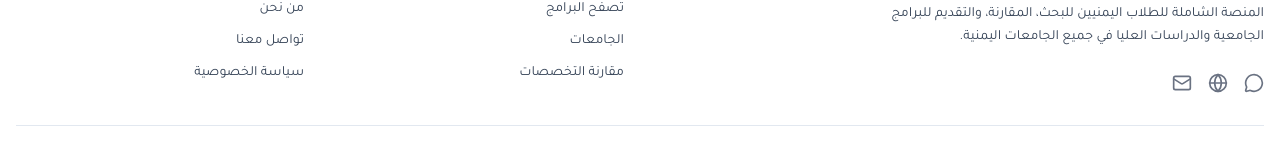
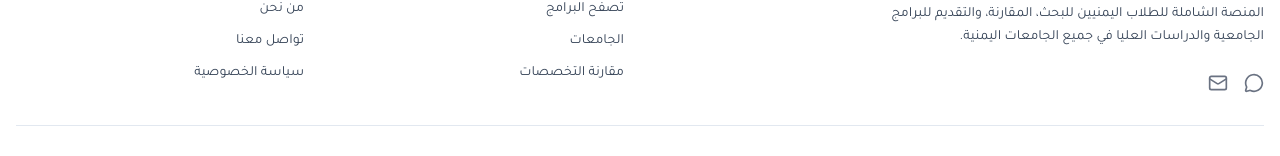
Before and after one commit to rassamTrassam/AcademicGauide, a Next.js app in the folder academic-guide/: page / in a window 1280 px wide. Shown: the part 1557-1713 px from the top of the page. Built offline with nearby package versions, Linux system fonts and the light colour scheme; no server answers; the database is empty.

Commit message:
style: remove globe icon from global footer

```diff
--- a/academic-guide/src/components/Footer.tsx
+++ b/academic-guide/src/components/Footer.tsx
@@ -18,15 +18,6 @@ export function Footer() {
               <Link href="/contact" className="text-gray-500 hover:text-blue-600 dark:text-gray-400 dark:hover:text-blue-400 transition-colors" title="تواصل معنا">
                 <MessageCircle size={20} />
               </Link>
-              <a
-                href="https://academic-guide.vercel.app"
-                target="_blank"
-                rel="noopener noreferrer"
-                className="text-gray-500 hover:text-blue-600 dark:text-gray-400 dark:hover:text-blue-400 transition-colors"
-                title="موقعنا الإلكتروني"
-              >
-                <Globe size={20} />
-              </a>
               <a
                 href="mailto:rassamTrassam@gmail.com"
                 className="text-gray-500 hover:text-blue-600 dark:text-gray-400 dark:hover:text-blue-400 transition-colors"
```
Also changed, not shown: 1 other file (tests, documents, lock files or other folders).
